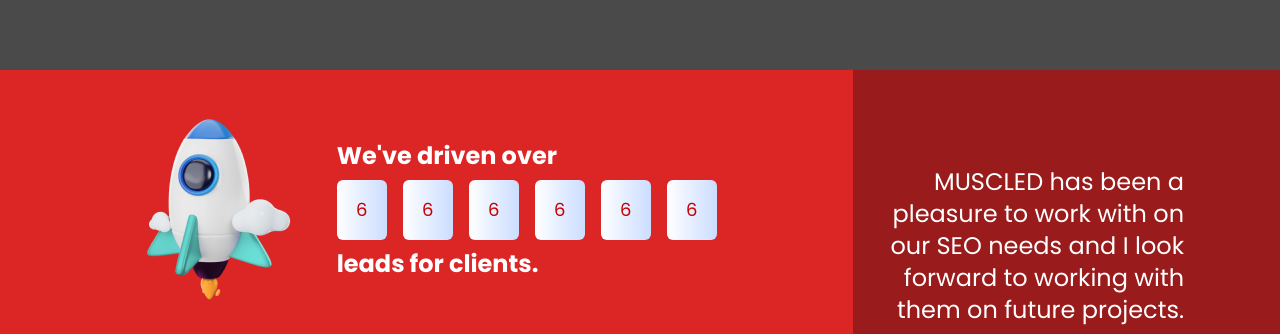
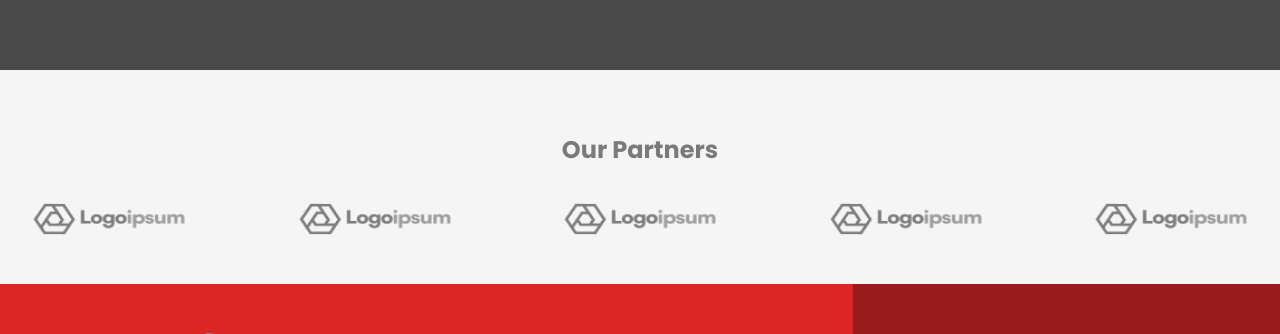
Before and after one commit to Musclednazmul123/muscled-landing-pages, a Next.js app: page /views/cro-services in a window 1280 px wide. Shown: the part 746-1080 px from the top of the page. Built offline with nearby package versions, Linux system fonts and the light colour scheme.

Commit message:
added our partners section

```diff
--- /dev/null
+++ b/components/CROServices/PartnerSection.tsx
@@ -0,0 +1,23 @@
+import React from "react";
+import { NextPage } from "next";
+import { Hero, Section } from "../Fawwaz/Sections";
+import Logo from "../Fawwaz/Logo";
+import logo from "../assets/logos/logo1.png";
+
+const PartnerSection: NextPage = () => {
+  return (
+    <Section className="text-center pt-16">
+      <h3 className="text-black-50 text-2xl mb-4">Our Partners</h3>
+
+      <div className="pt-5 flex flex-wrap justify-between pb-12 gap-6">
+        <Logo src={logo.src} width={154} height={34} />
+        <Logo src={logo.src} width={154} height={34} />
+        <Logo src={logo.src} width={154} height={34} />
+        <Logo src={logo.src} width={154} height={34} />
+        <Logo src={logo.src} width={154} height={34} />
+      </div>
+    </Section>
+  );
+};
+
+export default PartnerSection
--- a/pages/views/cro-services.tsx
+++ b/pages/views/cro-services.tsx
@@ -2,6 +2,7 @@ import React from "react";
 import { NextPage } from "next";
 
 import HeroSection from "components/CROServices/HeroSection";
+import PartnerSection from "components/CROServices/PartnerSection";
 import SalesFunnelIcon from "components/assets/svg/SalesFunnelIcon";
 import GroupPeopleIcon from "components/assets/svg/GroupPeopleIcon";
 import TrophyIcon from "components/assets/svg/TrophyIcon";
@@ -42,6 +43,9 @@ const CROServicesPage: NextPage = () => {
           description="All the traffic in the world is meaningless unless it converts into paying customers, sales, or clients. Optimizing your conversion rate is an important aspect of digital marketing that we at Muscled know very well. Our CRO pricing is completely transparent — you always know where your money is going and how it is helping your site generate revenue for you."
         />
       </div>
+      <div>
+        <PartnerSection />
+      </div>
     </div>
   );
 };
```
